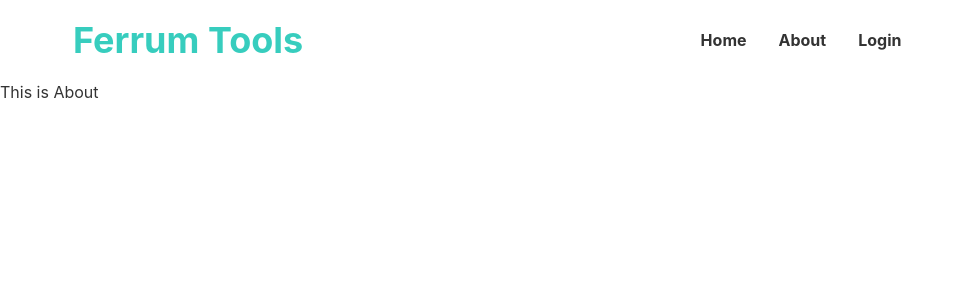
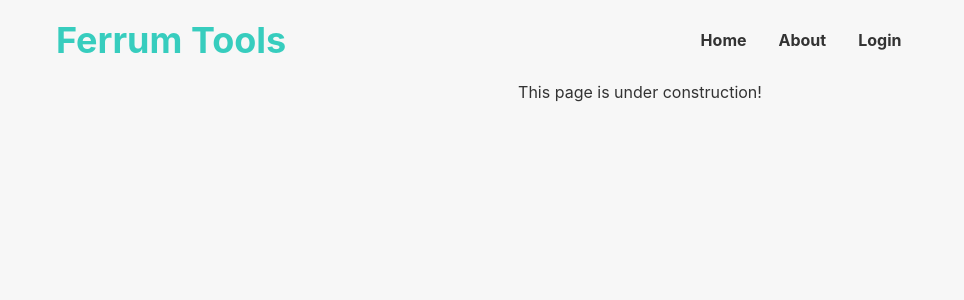
Before and after one commit to fazlerabbikhan/ferrum-tools-client-side, a React (Create React App) app: page /about in a window 1280 px wide. Shown: the top 300 px of the page, without its empty margins (0-964 px from the left). Built offline with nearby package versions, Linux system fonts and the light colour scheme; no server answers.

Commit message:
server side hosting changed to render

```diff
--- a/src/Pages/About/About.js
+++ b/src/Pages/About/About.js
@@ -3,7 +3,7 @@ import React from 'react';
 const About = () => {
     return (
         <div>
-            <h1>This is About</h1>
+            <h1 className='text-center'>This page is under construction!</h1>
         </div>
     );
 };
--- a/src/Pages/Dashboard/MyOrders.js
+++ b/src/Pages/Dashboard/MyOrders.js
@@ -12,7 +12,7 @@ const MyOrders = () => {
 
     useEffect(() => {
         if (user) {
-            fetch(`https://guarded-basin-69517.herokuapp.com/customerorders?customerEmail=${user.email}`, {
+            fetch(`https://ferrum-tools-server-side.onrender.com/customerorders?customerEmail=${user.email}`, {
                 method: 'GET',
                 headers: {
                     'authorization': `Bearer ${localStorage.getItem('accessToken')}`
--- a/src/Pages/Dashboard/Users.js
+++ b/src/Pages/Dashboard/Users.js
@@ -6,7 +6,7 @@ import UsersRow from './UsersRow';
 
 const Users = () => {
 
-    const { data: users, isLoading, refetch } = useQuery('users', () => fetch('https://guarded-basin-69517.herokuapp.com/users', {
+    const { data: users, isLoading, refetch } = useQuery('users', () => fetch('https://ferrum-tools-server-side.onrender.com/users', {
         method: 'GET',
         headers: {
             authorization: `Bearer ${localStorage.getItem('accessToken')}`
--- a/src/Pages/Dashboard/UsersRow.js
+++ b/src/Pages/Dashboard/UsersRow.js
@@ -5,7 +5,7 @@ const UsersRow = ({ user, index, refetch }) => {
     const { email, role } = user;
 
     const makeAdmin = () => {
-        fetch(`https://guarded-basin-69517.herokuapp.com/users/admin/${email}`, {
+        fetch(`https://ferrum-tools-server-side.onrender.com/users/admin/${email}`, {
             method: 'PUT',
             headers: {
                 authorization: `Bearer ${localStorage.getItem('accessToken')}`
--- a/src/Pages/Home/Tools/Tools.js
+++ b/src/Pages/Home/Tools/Tools.js
@@ -5,7 +5,7 @@ const Tools = () => {
     const [tools, setTools] = useState([]);
 
     useEffect(() => {
-        fetch('https://guarded-basin-69517.herokuapp.com/tools')
+        fetch('https://ferrum-tools-server-side.onrender.com/tools')
             .then(res => res.json())
             .then(data => setTools(data));
     }, [])
--- a/src/Pages/Purchase/Purchase.js
+++ b/src/Pages/Purchase/Purchase.js
@@ -7,7 +7,7 @@ const Purchase = () => {
     const [tool, setTool] = useState([]);
 
     useEffect(() => {
-        const url = `https://guarded-basin-69517.herokuapp.com/tools/${toolId}`;
+        const url = `https://ferrum-tools-server-side.onrender.com/tools/${toolId}`;
 
         fetch(url)
             .then(res => res.json())
--- a/src/Pages/Purchase/PurchaseModal.js
+++ b/src/Pages/Purchase/PurchaseModal.js
@@ -29,7 +29,7 @@ const PurchaseModal = ({ tool }) => {
             customerAddress: event.target.address.value,
         }
 
-        fetch('https://guarded-basin-69517.herokuapp.com/orders', {
+        fetch('https://ferrum-tools-server-side.onrender.com/orders', {
             method: 'POST',
             headers: {
                 'content-type': 'application/json'
--- a/src/Pages/Shared/Navbar.js
+++ b/src/Pages/Shared/Navbar.js
@@ -22,7 +22,7 @@ const Navbar = () => {
         <li>{user ? <button className='btn btn-ghost font-bold' onClick={logout} >Sign Out</button> : <Link to='/login' className='font-bold'>Login</Link>}</li>
     </>
     return (
-        <div className="navbar bg-base-100 px-12">
+        <div className="navbar px-12">
             <div className="navbar">
                 <div className="dropdown">
                     <label tabIndex="0" className="btn btn-ghost lg:hidden">
@@ -32,7 +32,7 @@ const Navbar = () => {
                         {menuItems}
                     </ul>
                 </div>
-                <Link to='/' className="btn btn-ghost normal-case font-bold text-accent text-4xl">Ferrum Tools</Link>
+                <Link to='/' className="font-bold text-accent text-4xl">Ferrum Tools</Link>
             </div>
             <div className="navbar-center hidden lg:flex">
                 <ul className="menu menu-horizontal p-0">
--- a/src/hooks/useToken.js
+++ b/src/hooks/useToken.js
@@ -6,7 +6,7 @@ const useToken = user => {
         const email = user?.user?.email;
         const currentUser = { email: email };
         if (email) {
-            fetch(`https://guarded-basin-69517.herokuapp.com/users/${email}`, {
+            fetch(`https://ferrum-tools-server-side.onrender.com/users/${email}`, {
                 method: 'PUT',
                 headers: {
                     'content-type': 'application/json'
--- a/tailwind.config.js
+++ b/tailwind.config.js
@@ -11,11 +11,11 @@ module.exports = {
           secondary: "#f6d860",
           accent: "#37cdbe",
           neutral: "#3d4451",
+          background: "#F7F7F7",
           "base-100": "#ffffff",
+          "--btn-text-case": "normal",
         },
       },
-      "dark",
-      "cupcake",
     ],
   },
   plugins: [require("daisyui")],
```
Also changed, not shown: 1 other file (tests, documents, lock files or other folders).
